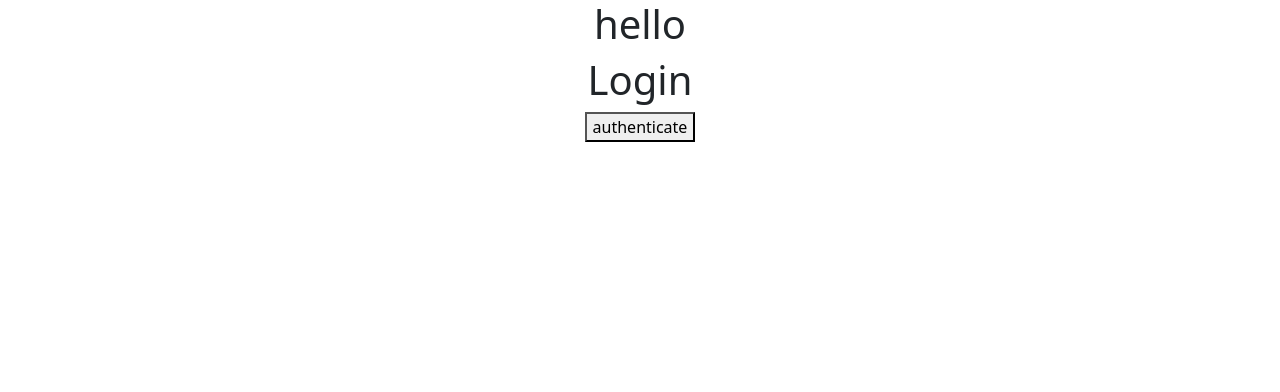
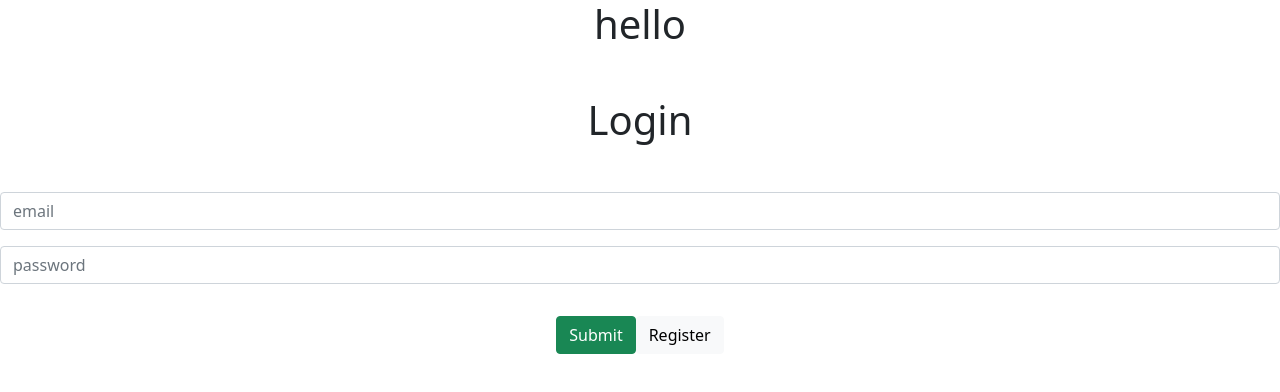
Before and after one commit to macluiggy/pokemon-fullstack-intern, a React app in the folder frontend/: page /login in a window 1280 px wide. Shown: the top 392 px of the page. Built offline with nearby package versions, Linux system fonts and the light colour scheme.

Commit message:
adding login

```diff
--- a/frontend/src/components/Login/index.tsx
+++ b/frontend/src/components/Login/index.tsx
@@ -1,10 +1,66 @@
-import React, { Fragment } from "react";
+import React, { Fragment, useState } from "react";
+import { Link } from "react-router-dom";
+import { proxy } from "../../config";
 
 const Login = ({ setAuth }) => {
+  const [inputs, setInputs] = useState({
+    email: "",
+    password: "",
+  });
+  const { email, password } = inputs;
+  const onChange = ({ target: { name, value } }) => {
+    setInputs({ ...inputs, [name]: value });
+  };
+  const onSubmitForm = async (e) => {
+    e.preventDefault();
+    console.log("submitting form", e);
+
+    try {
+      const body = { email, password };
+      const response = await fetch(`${proxy}/auth/login`, {
+        method: "POST",
+        headers: { "Content-Type": "application/json" },
+        body: JSON.stringify(body),
+      });
+      const parseRes = await response.json();
+      console.log("response", response, parseRes);
+      if (parseRes.userAlreadyExists)
+        return console.log(parseRes.userAlreadyExists);
+
+      if (parseRes.token) {
+        localStorage.setItem("token", parseRes.token);
+        setAuth(true);
+      }
+    } catch (error: any) {
+      console.error(error.message);
+    }
+  };
   return (
     <Fragment>
-      <h1>Login</h1>
-      <button onClick={() => setAuth(true)}>authenticate</button>
+      <h1 className="text-center my-5">Login</h1>
+      <form action="" onSubmit={onSubmitForm}>
+        <input
+          type="email"
+          name="email"
+          placeholder="email"
+          className="form-control my-3"
+          value={email}
+          onChange={onChange}
+        />
+        <input
+          type="password"
+          name="password"
+          placeholder="password"
+          className="form-control my-3"
+          value={password}
+          onChange={onChange}
+        />
+        {/* <button onClick={() => setAuth(true)}>authenticate</button> */}
+        <button className="btn btn-success btn-block">Submit</button>
+        <Link to="/register" className="btn btn-light btn-block my-3">
+          Register
+        </Link>
+      </form>
     </Fragment>
   );
 };
--- a/frontend/src/components/Register/index.tsx
+++ b/frontend/src/components/Register/index.tsx
@@ -1,7 +1,8 @@
 import React, { Fragment } from "react";
+import { Link } from "react-router-dom";
 import { proxy } from "../../config";
 
-const Register = () => {
+const Register = ({ setAuth }) => {
   const [inputs, setInputs] = React.useState({
     email: "",
     password: "",
@@ -28,6 +29,13 @@ const Register = () => {
       });
       const parseRes = await response.json();
       console.log("response", response, parseRes);
+      if (parseRes.userAlreadyExists)
+        return console.log(parseRes.userAlreadyExists);
+
+      if (parseRes.token) {
+        localStorage.setItem("token", parseRes.token);
+        setAuth(true);
+      }
     } catch (error: any) {
       console.error(error.message);
     }
@@ -61,6 +69,10 @@ const Register = () => {
           onChange={onChange}
         />
         <button className="btn btn-success btn-block">Submit</button>
+        <Link to="/login" className="btn btn-light btn-block my-3">
+          {" "}
+          Login{" "}
+        </Link>
       </form>
     </Fragment>
   );
--- a/frontend/src/config/index.ts
+++ b/frontend/src/config/index.ts
@@ -2,6 +2,6 @@
 // config();
 
 // export const isProduction = process.env.NODE_ENV === "production";
-export const proxy = true
+export const proxy = false
   ? "https://postgres-node-login.herokuapp.com"
   : "http://localhost:3000";
```
Also changed, not shown: 1 other file (tests, documents, lock files or other folders).
